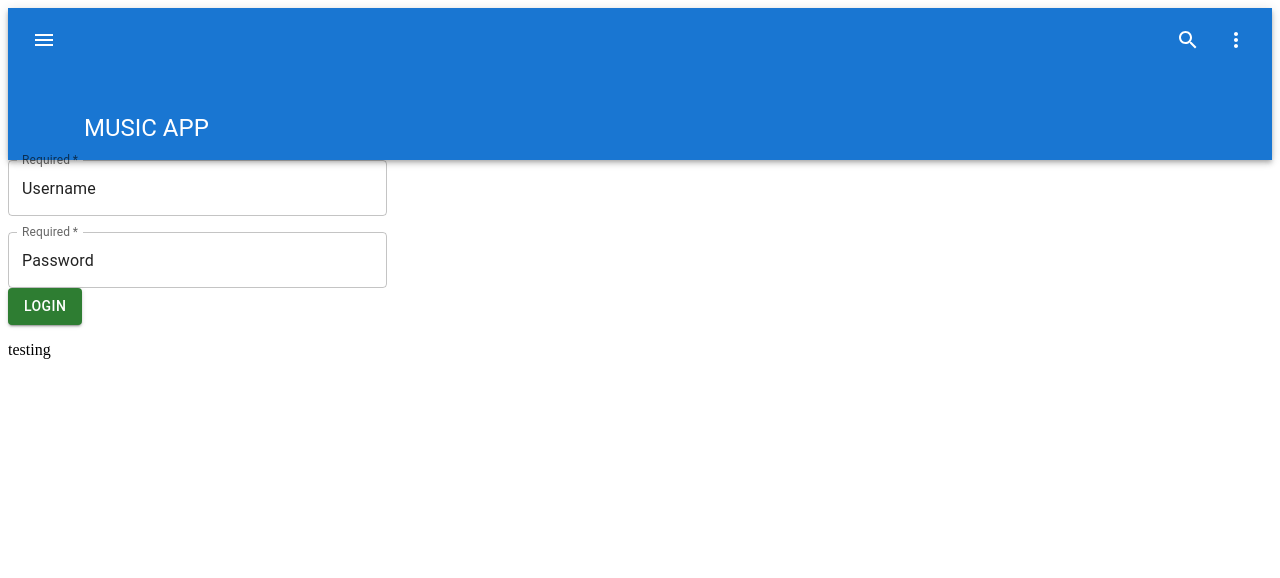
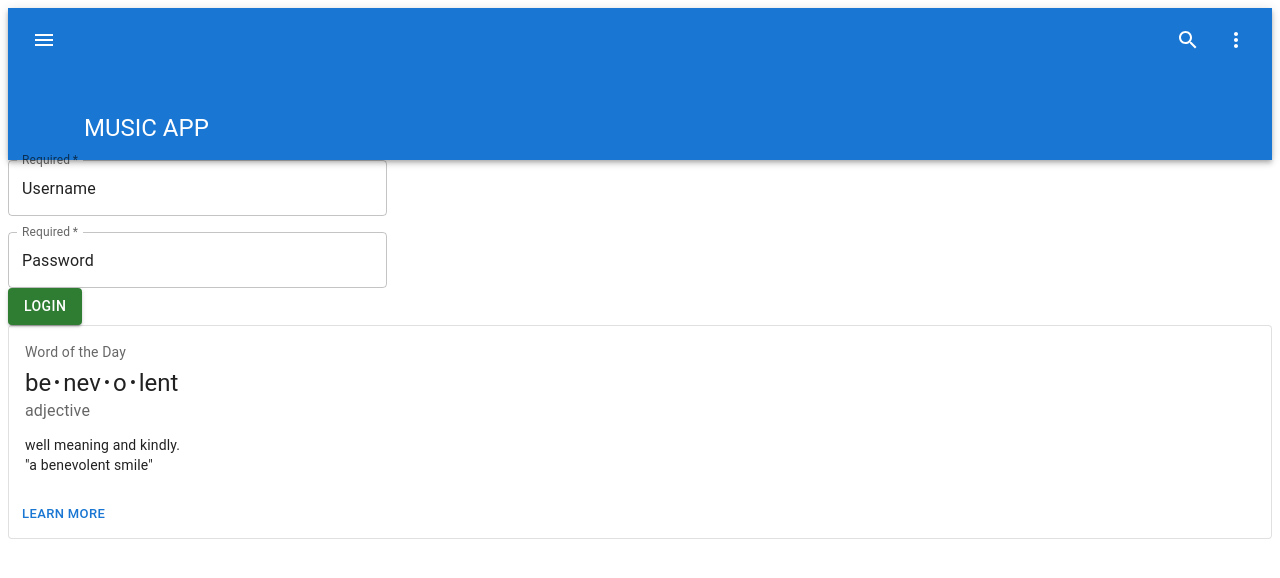
Before and after one commit to jfranco3/music_app1, a React (Create React App) app: page / in a window 1280 px wide. Shown: the top 578 px of the page. Built offline with nearby package versions, Linux system fonts and the light colour scheme.

Commit message:
edit dashboard

```diff
--- a/src/App.js
+++ b/src/App.js
@@ -3,7 +3,7 @@
 import AppLogin from "./Components/AppLogin";
 import Dashboard from "./Components/Dashboard";
 
-function App() {
+export default function App() {
   return (
     <div>
       <ProminentAppBar />
@@ -12,5 +12,3 @@
     </div>
   );
 }
-
-export default App;
--- a/src/Components/Dashboard.js
+++ b/src/Components/Dashboard.js
@@ -1,11 +1,48 @@
 import React from "react";
+import Box from '@mui/material/Box';
+import Card from '@mui/material/Card';
+import CardActions from '@mui/material/CardActions';
+import CardContent from '@mui/material/CardContent';
+import Button from '@mui/material/Button';
+import Typography from '@mui/material/Typography';
 
-function Dashboard() {
-  return (
-    <div>
-      <p>testing</p>
-    </div>
+const bull = (
+    <Box
+      component="span"
+      sx={{ display: 'inline-block', mx: '2px', transform: 'scale(0.8)' }}
+    >
+      •
+    </Box>
   );
-}
 
-export default Dashboard;
+  const card = (
+    <React.Fragment>
+      <CardContent>
+        <Typography sx={{ fontSize: 14 }} color="text.secondary" gutterBottom>
+          Word of the Day
+        </Typography>
+        <Typography variant="h5" component="div">
+          be{bull}nev{bull}o{bull}lent
+        </Typography>
+        <Typography sx={{ mb: 1.5 }} color="text.secondary">
+          adjective
+        </Typography>
+        <Typography variant="body2">
+          well meaning and kindly.
+          <br />
+          {'"a benevolent smile"'}
+        </Typography>
+      </CardContent>
+      <CardActions>
+        <Button size="small">Learn More</Button>
+      </CardActions>
+    </React.Fragment>
+  );
+
+  export default function OutlinedCard() {
+    return (
+      <Box sx={{ minWidth: 275 }}>
+        <Card variant="outlined">{card}</Card>
+      </Box>
+    );
+  }
```
